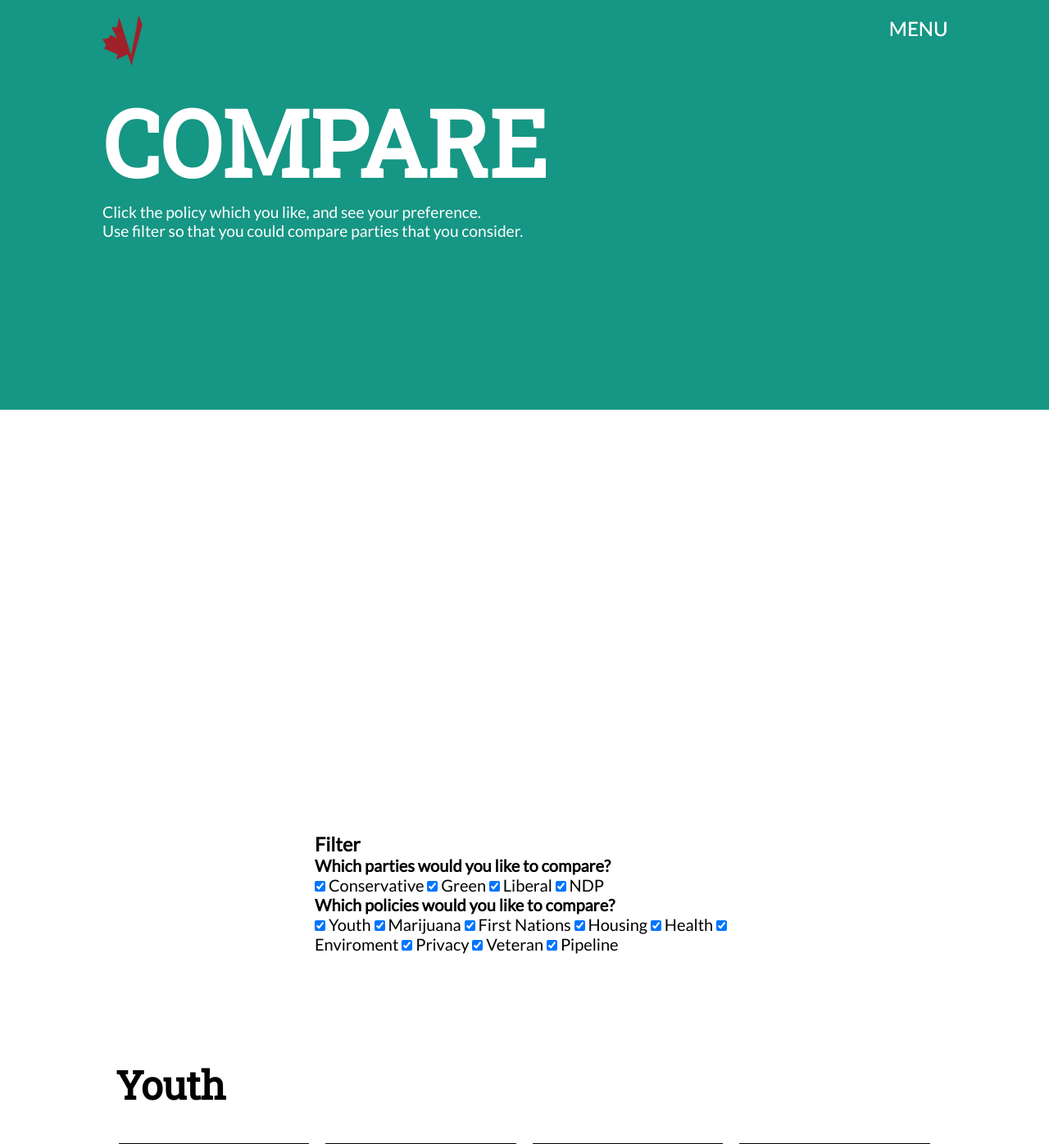
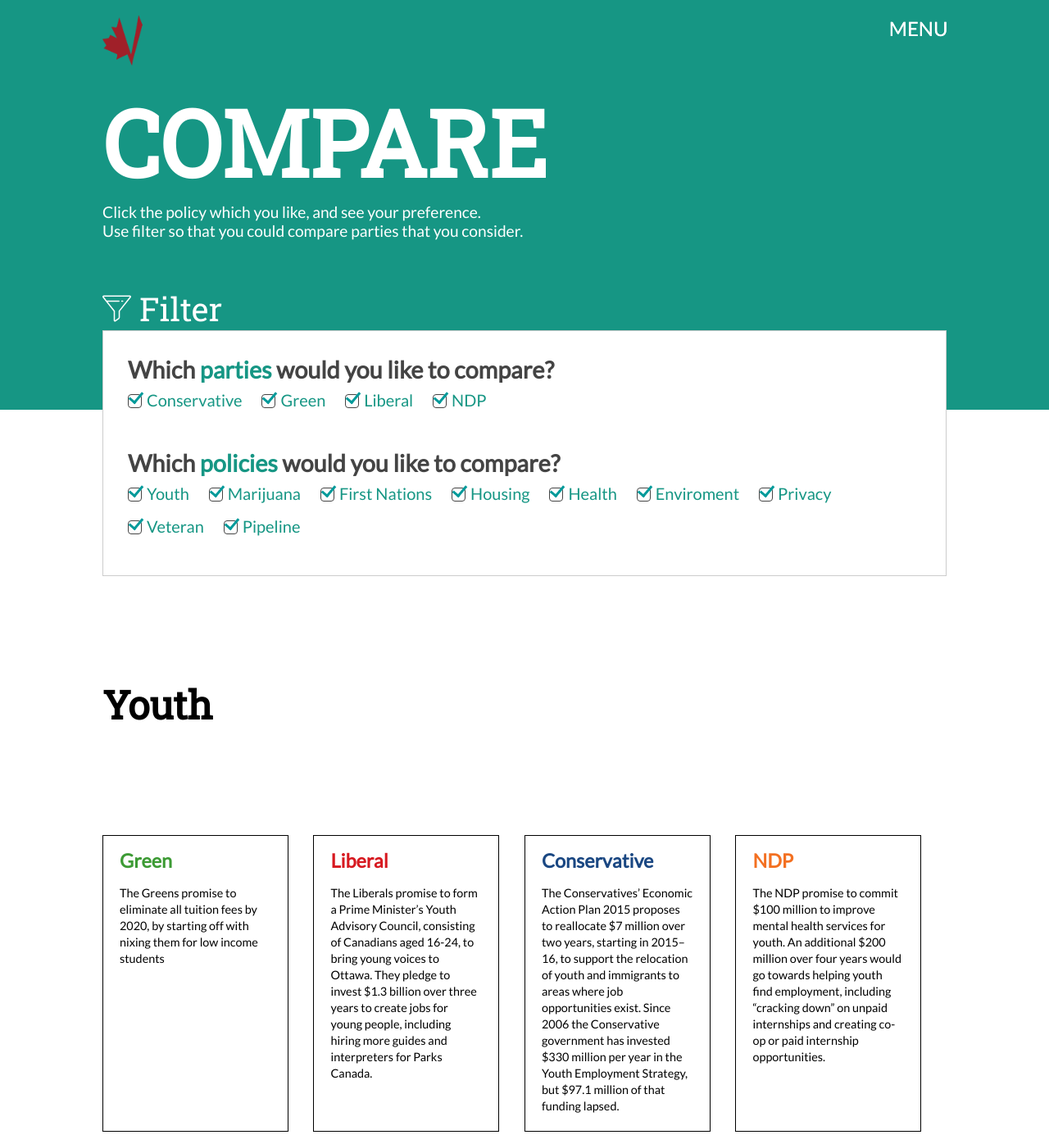
Before and after one commit to tak4822/Agile-Green-Team, a PHP site: page /compare.php in a window 1280 px wide. Shown: the top 1396 px of the page at 82% size. Run offline with PHP 8.4, Linux system fonts and the light colour scheme; some libraries are stand-ins or nearby versions.

Commit message:
Start compare voting function

```diff
--- a/compare.php
+++ b/compare.php
@@ -133,6 +133,11 @@
       <div class='compare__policies--privacy'>
 
       </div>
+
+      <h2>Health</h2>
+      <div class='compare__policies--health'>
+
+      </div>
       <h2>Veterans</h2>
       <div class='compare__policies--veteran'>
 
--- a/css/main.css
+++ b/css/main.css
@@ -878,14 +878,93 @@
     float: left;
     margin-left: 20px;
     margin-left: calc(8.3333333333% - 21.6666666667px + 40px); } }
+.compare__filter__wrap {
+  width: calc(83.3333333333% - 36.6666666667px);
+  float: left;
+  margin-left: 20px;
+  margin-left: calc(8.3333333333% - 21.6666666667px + 40px);
+  position: relative;
+  height: 200px; }
+
+.compare__filter__bigTitle {
+  display: flex;
+  flex-direction: row;
+  align-items: center; }
+  .compare__filter__bigTitle h3 {
+    font-size: 2.5rem;
+    font-weight: 300;
+    font-family: "Roboto Slab", serif;
+    margin-left: 10px;
+    color: white; }
+  .compare__filter__bigTitle img {
+    width: 35px;
+    height: 35px; }
+
+.filter__bgWhite {
+  background: white;
+  padding: 30px;
+  padding-bottom: 0;
+  border: 1px solid #ccc; }
+
+.compare__filter {
+  position: absolute;
+  top: -150px;
+  z-index: 100;
+  width: 100%; }
+
+.filter__party, .filter__policies {
+  margin-bottom: 40px; }
+
+.filter__title {
+  font-size: 1.8rem;
+  color: #444444; }
+  .filter__title .green-strong {
+    color: #169684; }
+
+.filter__checkWrap {
+  display: inline-flex;
+  align-items: center;
+  height: 40px; }
+
+.filter__input {
+  display: none; }
+
+.filter__parts {
+  padding-left: 23px;
+  position: relative;
+  margin-right: 20px;
+  color: #444444; }
+
+.filter__parts::before {
+  content: "";
+  display: block;
+  position: absolute;
+  top: 5px;
+  left: 0;
+  width: 15px;
+  height: 15px;
+  border: 1px solid #444444;
+  border-radius: 4px; }
+
+.filter__input:checked + .filter__parts {
+  color: #169684; }
+
+.filter__input:checked + .filter__parts::after {
+  content: "";
+  display: block;
+  position: absolute;
+  top: -1px;
+  left: 5px;
+  width: 7px;
+  height: 14px;
+  transform: rotate(40deg);
+  border-bottom: 3px solid #009a9a;
+  border-right: 3px solid #009a9a; }
+
 .party__label {
   display: inline-block;
   padding-left: 50px;
   height: 50px; }
-
-.compare__filter {
-  width: 40%;
-  margin: auto; }
 
 .compare__policies {
   width: calc(83.3333333333% - 36.6666666667px);
@@ -896,22 +975,19 @@
   margin-bottom: 8rem; }
   .compare__policies h2 {
     font-size: 3rem;
-    margin: 8rem 0 2.5rem 1rem; }
-
-.showMore {
-  height: 10%; }
+    margin: 8rem 0; }
 
 .policy__item {
+  background: transparent;
   padding: 0 20px 20px 20px;
-  width: calc(25% - 25px);
-  float: left;
-  margin-left: 20px;
+  width: 22%;
   border: 1px solid black;
   min-height: 300px; }
   .policy__item h3 {
-    margin: 1.75rem 0; }
+    margin: 1rem 0; }
   .policy__item p {
-    font-size: 0.9rem; }
+    font-size: 0.9rem;
+    line-height: 20px; }
 
 .policy__item--green h3 {
   color: #3D9B35; }
@@ -925,9 +1001,10 @@
 .policy__item--blue h3 {
   color: #1A4782; }
 
-.compare__policies--marijuana, .compare__policies--youth, .compare__policies--firstnations, .compare__policies--housing, .compare__policies--environment, .compare__policies--privacy, .compare__policies--veteran, .compare__policies--veteran {
-  display: flex; }
-  .compare__policies--marijuana:after, .compare__policies--youth:after, .compare__policies--firstnations:after, .compare__policies--housing:after, .compare__policies--environment:after, .compare__policies--privacy:after, .compare__policies--veteran:after, .compare__policies--veteran:after {
+.compare__policies--marijuana, .compare__policies--youth, .compare__policies--firstnations, .compare__policies--housing, .compare__policies--environment, .compare__policies--privacy, .compare__policies--veteran, .compare__policies--health {
+  display: flex;
+  justify-content: space-between; }
+  .compare__policies--marijuana:after, .compare__policies--youth:after, .compare__policies--firstnations:after, .compare__policies--housing:after, .compare__policies--environment:after, .compare__policies--privacy:after, .compare__policies--veteran:after, .compare__policies--health:after {
     content: "";
     display: table;
     clear: both; }
@@ -936,14 +1013,14 @@
                         MEDIA QUERIES
 =================================================================*/
 @media screen and (max-width: 600px) {
-  .policy__item--blue, .policy__item--green, .policy__item--orange, .policy__item--red {
-    width: calc(91.6666666667% - 38.3333333333px);
-    float: left;
-    margin-left: 20px; } }
+  .policy__item {
+    width: 100%; }
+
+  .compare__policies--marijuana, .compare__policies--youth, .compare__policies--firstnations, .compare__policies--housing, .compare__policies--environment, .compare__policies--privacy, .compare__policies--veteran, .compare__policies--health {
+    flex-direction: column; } }
 @media screen and (min-width: 601px) and (max-width: 1000px) {
-  .policy__item--blue, .policy__item--green, .policy__item--orange, .policy__item--red {
-    width: calc(50% - 30px);
-    float: left;
-    margin-left: 20px; } }
+  .policy__item {
+    flex-basis: 50%;
+    flex-wrap: wrap; } }
 
 /*# sourceMappingURL=main.css.map */
--- a/js/government-party.json
+++ b/js/government-party.json
@@ -9,10 +9,10 @@
         "policies": [
                 {"name":"youth", "description": "The Greens promise to eliminate all tuition fees by 2020, by starting off with nixing them for low income students"},
                 {"name":"marijuana", "description": "\r\nThe Greens promise to legalize marijuana completely and collect taxes on the industry."},
-                {"name":"firstNations", "description": "Honour Canada’s fiduciary responsibility, treaty rights, and other rights of Aboriginal peoples, including their inherent rights of self-government;"},
-                {"name":"Housing", "description": "The Green Party will introduce measures to eliminate money laundering and property speculation. They will invest up to $750 million per year to create approx. 4,000 units of affordable housing per year"},
+                {"name":"firstNations", "description": "Honour Canada’s fiduciary responsibility, treaty rights, and other rights of Aboriginal peoples, including their inherent rights of self-government."},
+                {"name":"Housing", "description": "The Green Party will introduce measures to eliminate money laundering and property speculation. They will invest up to $750 million per year to create approx. 4,000 units of affordable housing per year."},
                 {"name":"Health", "description":"The Greens would introduce a national pharmacare plan, which the party says will save the government $11 billion by buying in bulk."},
-                {"name":"Environment", "description": "Elizabeth May would introduce a carbon fee on fossil fuels. The revenues from this would be returned to all Canadians 18 or older in the form of a carbon dividend. Greens advocate a 40-per-cent reduction in greenhouse gas emissions from 2005 levels by 2025 and commit to $500 million each year to the Green Climate fund. May would also embed the right to a healthy environment in Canada’s constitution"},
+                {"name":"Environment", "description": "The Green Party would introduce a carbon fee on fossil fuels. A carbon divenend would be returned to all Canadians 18 or older. Greens advocate a 40-per-cent reduction in greenhouse gas emissions from 2005 levels by 2025 and commit to $500 million each year to the Green Climate fund."},
                {"name":"Privacy", "description": "The Green Party has no plan to ammend Bill C-51, which allows the government easier access to personal information."},
                 {"name":"Veteran", "description":"The Green party promises to support the re-opening all closed Veterans Affairs offices, restore cut funding to Veterans Affairs, and provide service dogs to all veterans who require one."},
                 {"name":"Pipeline", "description": "The Green party oppose all pipeline projects currently proposed."}
--- a/partials/footer.php
+++ b/partials/footer.php
@@ -49,6 +49,7 @@
   integrity="sha256-hwg4gsxgFZhOsEEamdOYGBf13FyQuiTwlAQgxVSNgt4="
   crossorigin="anonymous"></script>
   <script src="js/party.js"></script>
+  <script src="js/compare.js"></script>
   <script src="js/mp.js"></script>
   <script src="js/main.js"></script>
 </body>
--- a/scss/comparing.scss
+++ b/scss/comparing.scss
@@ -1,7 +1,91 @@
-.party__input {
-    // display:none;
+.compare__filter__wrap{
+    @include grid-column(10);
+    @include grid-push(1);
+    position: relative;
+    height: 200px;
+ }
+ .compare__filter__bigTitle{
+  display: flex;
+  flex-direction: row;
+  align-items: center;
 
-}
+  h3{
+    font-size: 2.5rem;
+    font-weight: 300;
+    font-family: $heading;
+    margin-left: 10px;
+    color: white;
+  }
+  img{
+    width: 35px;
+    height: 35px;
+    }
+ }
+
+ .filter__bgWhite {
+   background: white;
+   padding: 30px;
+   padding-bottom: 0;
+   border: 1px solid #ccc;
+ }
+
+ .compare__filter{
+   position: absolute;
+   top: -150px;
+   z-index: 100;
+   width:100%;
+ }
+
+ .filter__party, .filter__policies{
+    margin-bottom: 40px;
+  }
+  .filter__title{
+    font-size: 1.8rem;
+    color: $text-black;
+    .green-strong{
+      color: $turquoise;
+    }
+  }
+  .filter__checkWrap{
+    display: inline-flex;
+    align-items: center;
+    height: 40px;
+  }
+  .filter__input{
+    display: none;
+  }
+  .filter__parts{
+    padding-left: 23px;
+    position:relative;
+    margin-right: 20px;
+    color: $text-black;
+  }
+  .filter__parts::before{
+    content: "";
+    display: block;
+    position: absolute;
+    top: 5px;
+    left: 0;
+    width: 15px;
+    height: 15px;
+    border: 1px solid $text-black;
+    border-radius: 4px;
+  }
+  .filter__input:checked + .filter__parts{
+    color: $turquoise;
+  }
+  .filter__input:checked + .filter__parts::after{
+    content: "";
+    display: block;
+    position: absolute;
+    top: -1px;
+    left: 5px;
+    width: 7px;
+    height: 14px;
+    transform: rotate(40deg);
+    border-bottom: 3px solid #009a9a;
+    border-right: 3px solid #009a9a;
+  }
 
 .party__label {
     display:inline-block;
@@ -9,10 +93,6 @@
     height:50px;
 }
 
-.compare__filter {
-    width:40%;
-    margin:auto;
-}
 
 .compare__policies {
     @include grid-column(10);
@@ -21,42 +101,26 @@
     margin-bottom: $sectionSpacing;
     h2 {
         font-size:3rem;
-        margin: $sectionSpacing 0 $articleSpacing 1rem;
-
+        margin: $sectionSpacing 0;
     }
-
-}
-
-.showMore{
-    height:10%;
 }
 
 .policy__item {
     h3 {
-        margin:$articleSpacingMobile 0;
+        margin:1rem 0;
     }
     p {
         font-size:0.9rem;
+        line-height:20px;
     }
 
       //make these show only certain info but open to show more.
+      background:transparent;
       padding:0 20px 20px 20px;
-      @include grid-column(3);
+      width:22%;
       border:1px solid black;
       min-height:300px;
 }
-// .policy__item--green, .policy__item--orange, .policy__item--red, .policy__item--blue {
-//     h3 {
-//         margin:$articleSpacingMobile 0;
-//     }
-
-
-//     //make these show only certain info but open to show more.
-//     padding:0 20px 20px 20px;
-//     @include grid-column(3);
-//     border:1px solid black;
-//     height:300px;
-// }
 
 .policy__item--green{
     h3 {
@@ -80,9 +144,10 @@
 
 }
 
-.compare__policies--marijuana, .compare__policies--youth, .compare__policies--firstnations, .compare__policies--housing, .compare__policies--environment, .compare__policies--privacy, .compare__policies--veteran, .compare__policies--veteran {
+.compare__policies--marijuana, .compare__policies--youth, .compare__policies--firstnations, .compare__policies--housing, .compare__policies--environment, .compare__policies--privacy, .compare__policies--veteran, .compare__policies--health {
     @include clearfix;
     display:flex;
+    justify-content:space-between
 
 }
 
@@ -91,17 +156,21 @@
                         MEDIA QUERIES
 =================================================================*/
 @media screen and (max-width:600px) {
-    .policy__item--blue, .policy__item--green, .policy__item--orange, .policy__item--red {
-        @include grid-column(11);
+    .policy__item {
+        width:100%;
+    }
+
+
+    .compare__policies--marijuana, .compare__policies--youth, .compare__policies--firstnations, .compare__policies--housing, .compare__policies--environment, .compare__policies--privacy, .compare__policies--veteran, .compare__policies--health {
+        flex-direction:column;
     }
 }
 
 @media screen and (min-width:601px) and (max-width:1000px) {
-   .policy__item--blue, .policy__item--green, .policy__item--orange, .policy__item--red {
-        @include grid-column(6);
+    .policy__item  {
+        flex-basis:50%;
+        flex-wrap:wrap;
    }
 
+
 }
-
-
-@media screen and (min-width:601px) and (max-width:1000px) {}
```
Also changed, not shown: js/compare.js (added, +104 -0 lines), js/party.js (+1 -57 lines), 1 other file.
